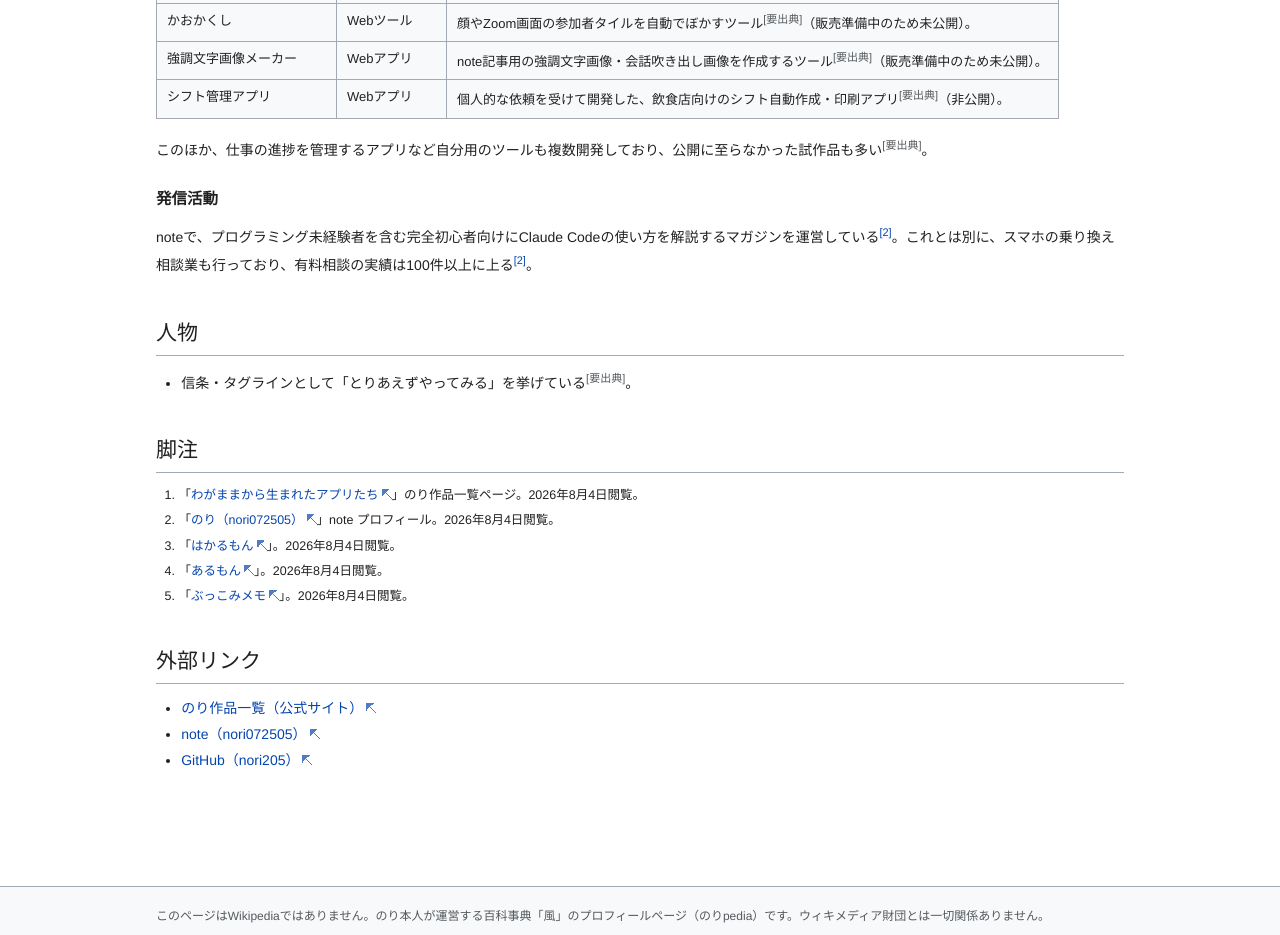
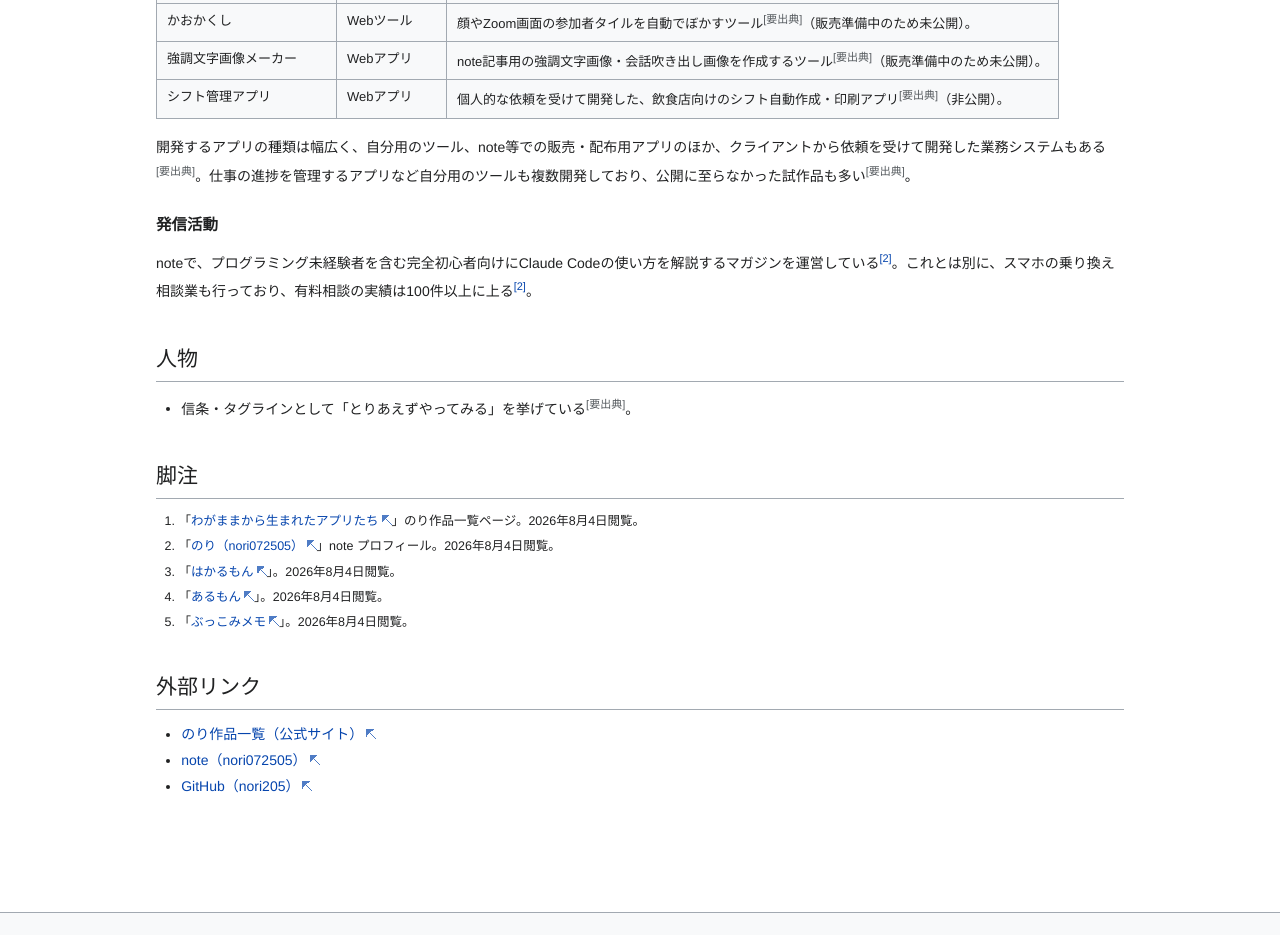
Before and after one commit to nori205/noripedia, a plain HTML site: page index.html in a window 1280 px wide. Shown: the part 1136-2071 px from the top of the page. Drawn offline with Linux system fonts and the light colour scheme.

Commit message:
クライアント案件を含む開発ジャンルの幅広さを追記

```diff
--- a/index.html
+++ b/index.html
@@ -169,7 +169,7 @@ sup.ref a{white-space:nowrap}
     <tr><td>シフト管理アプリ</td><td>Webアプリ</td><td>個人的な依頼を受けて開発した、飲食店向けのシフト自動作成・印刷アプリ<span class="cite-needed">[要出典]</span>（非公開）。</td></tr>
   </table>
   </div>
-  <p>このほか、仕事の進捗を管理するアプリなど自分用のツールも複数開発しており、公開に至らなかった試作品も多い<span class="cite-needed">[要出典]</span>。</p>
+  <p>開発するアプリの種類は幅広く、自分用のツール、note等での販売・配布用アプリのほか、クライアントから依頼を受けて開発した業務システムもある<span class="cite-needed">[要出典]</span>。仕事の進捗を管理するアプリなど自分用のツールも複数開発しており、公開に至らなかった試作品も多い<span class="cite-needed">[要出典]</span>。</p>
 
   <h3 id="hasshin">発信活動</h3>
   <p>noteで、プログラミング未経験者を含む完全初心者向けにClaude Codeの使い方を解説するマガジンを運営している<sup class="ref"><a href="#note2">[2]</a></sup>。これとは別に、スマホの乗り換え相談業も行っており、有料相談の実績は100件以上に上る<sup class="ref"><a href="#note2">[2]</a></sup>。</p>
```
